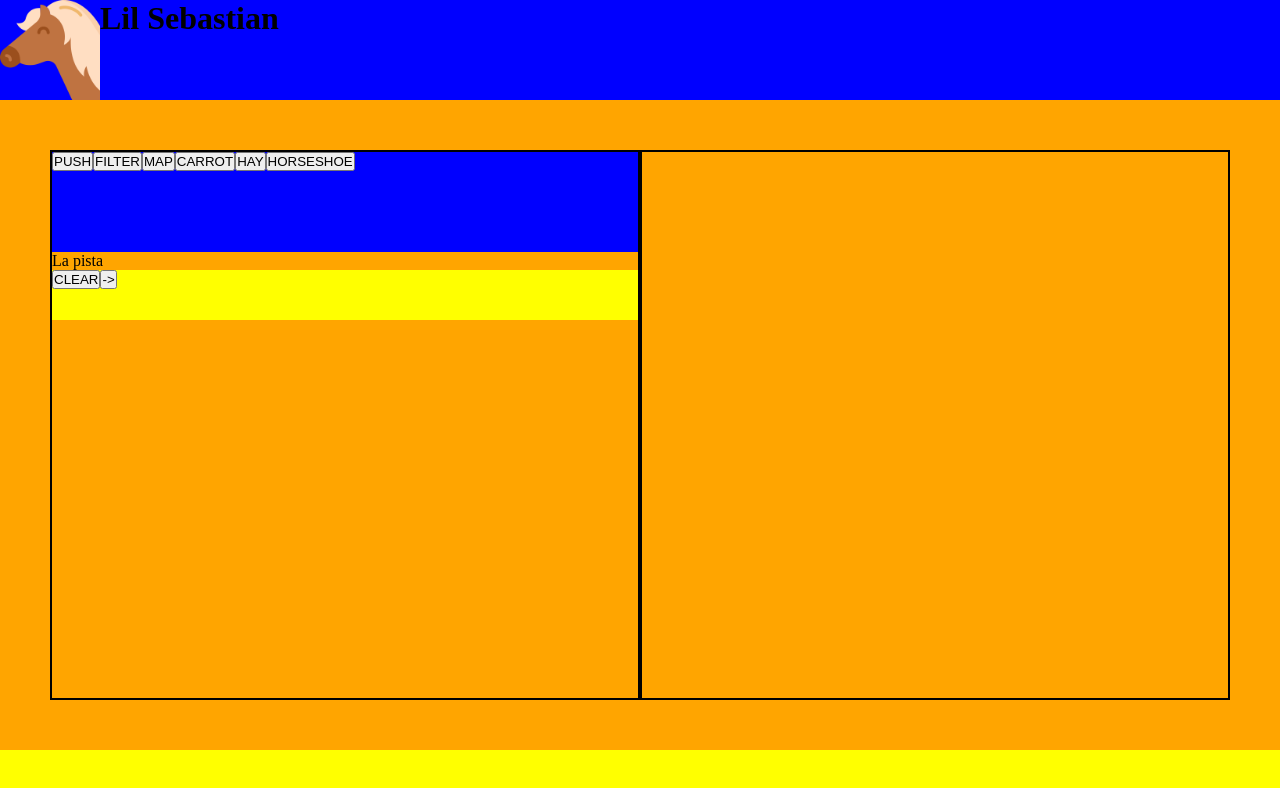
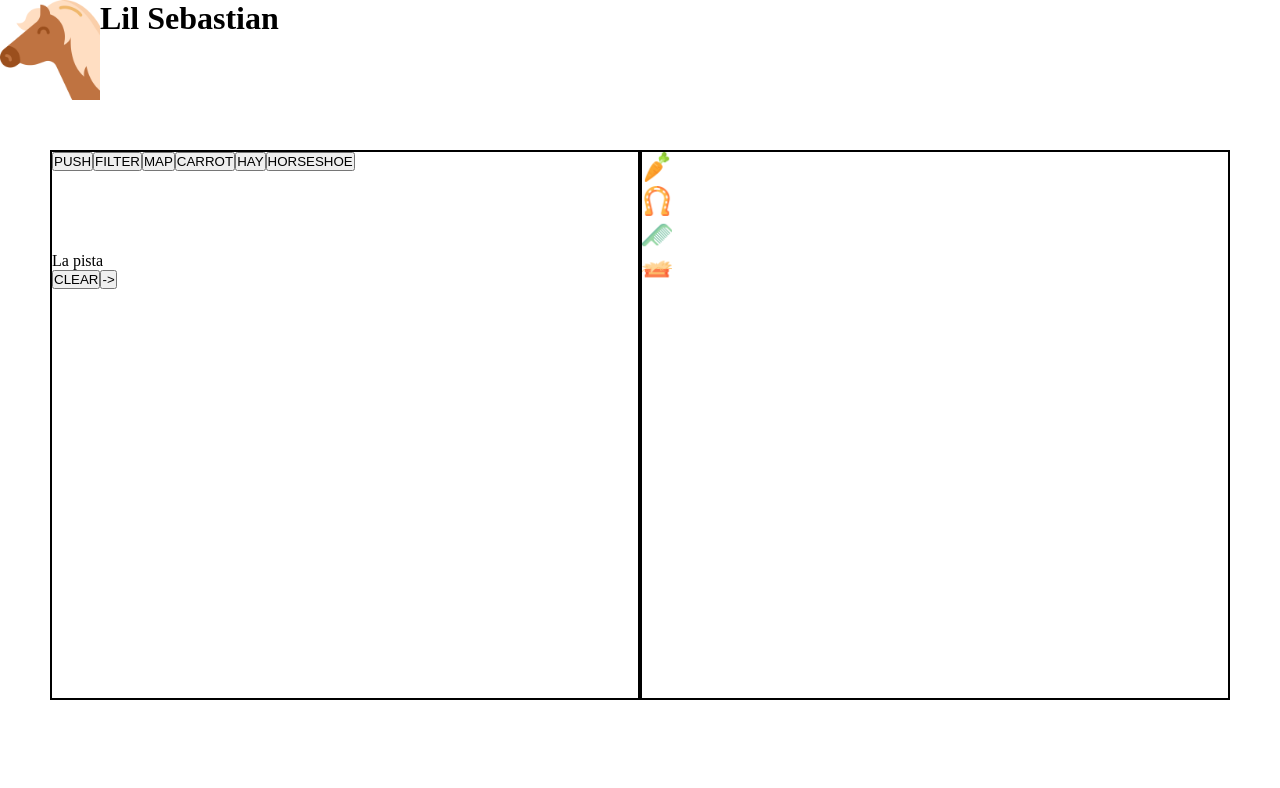
Before and after one commit to decolorblau/Lil-Sebastian-Vue, a Vue app: page / in a window 1280 px wide. Shown: the top 788 px of the page. Built offline with nearby package versions, Linux system fonts and the light colour scheme.

Commit message:
Add Array receiving data from Home

```diff
--- a/src/App.vue
+++ b/src/App.vue
@@ -26,18 +26,15 @@
 header {
   height: 100px;
   width: 100%;
-  background-color: blue;
   display: flex;
 }
 
 footer {
   width: 100%;
   height: 50px;
-  background-color: yellow;
 }
 
 .container {
-  background-color: orange;
   height: calc(100vh - 150px);
   display: flex;
   flex-direction: row;
--- a/src/components/Array.vue
+++ b/src/components/Array.vue
@@ -1,24 +1,48 @@
 <template>
-  <ul class="array">
-    <li v-for="element in array" v-bind:key="element.name" class="array__image">
-      <img :src="element.url" :alt="element.name" />
+  <!-- <pre>{{ JSON.stringify(this.exercise, null, 2) }}</pre> -->
+
+  <ul class="panel" v-if="isAnswer === true">
+    <li v-for="element in this.answerArray" v-bind:key="element.name" class="panel__image">
+      <img :src="element.url" :alt="element.name" width="30" height="30" />
+    </li>
+  </ul>
+
+  <ul class="panel" v-else>
+    <li v-for="element in expectedArray" v-bind:key="element.name" class="panel__image">
+      <img
+        :src="require(`@/assets/${element.name}.png`)"
+        :alt="element.name"
+        width="30"
+        height="30"
+      />
     </li>
   </ul>
 </template>
 
 <script>
 import { defineComponent } from "vue";
+import { mapState } from "vuex";
+import exercises from "../utils/exercises";
 
 export default defineComponent({
-  props: ["array"],
+  name: "Array",
+  props: ["isAnswer"],
+  data() {
+    return {
+      expectedArray: "",
+    };
+  },
+  computed: {
+    ...mapState(["exerciseIndex", "answerArray"]),
+  },
+  mounted() {
+    this.expectedArray = exercises[this.exerciseIndex].expectedArray;
+  },
 });
 </script>
 
 <style lang="scss">
-.array {
-  &__image {
-    width: 30px;
-    height: 30px;
-  }
+li {
+  list-style: none;
 }
 </style>
--- a/src/utils/exercises.js
+++ b/src/utils/exercises.js
@@ -30,8 +30,8 @@ const exercises = [
         name: "hair-comb",
       },
       {
-        url: "@/assets/straw.png",
-        name: "straw",
+        url: "@/assets/hay.png",
+        name: "hay",
       },
     ],
   },
--- a/src/views/Home.vue
+++ b/src/views/Home.vue
@@ -3,8 +3,12 @@
     <BoardPanel />
   </div>
   <div class="board board--viewpanel">
-    <Array array="" />
-    <Array array="" />
+    <div class="array array--answer">
+      <Array :isAnswer="true" />
+    </div>
+    <div class="array array--expected">
+      <Array :isAnswer="false" />
+    </div>
   </div>
 </template>
 
```
